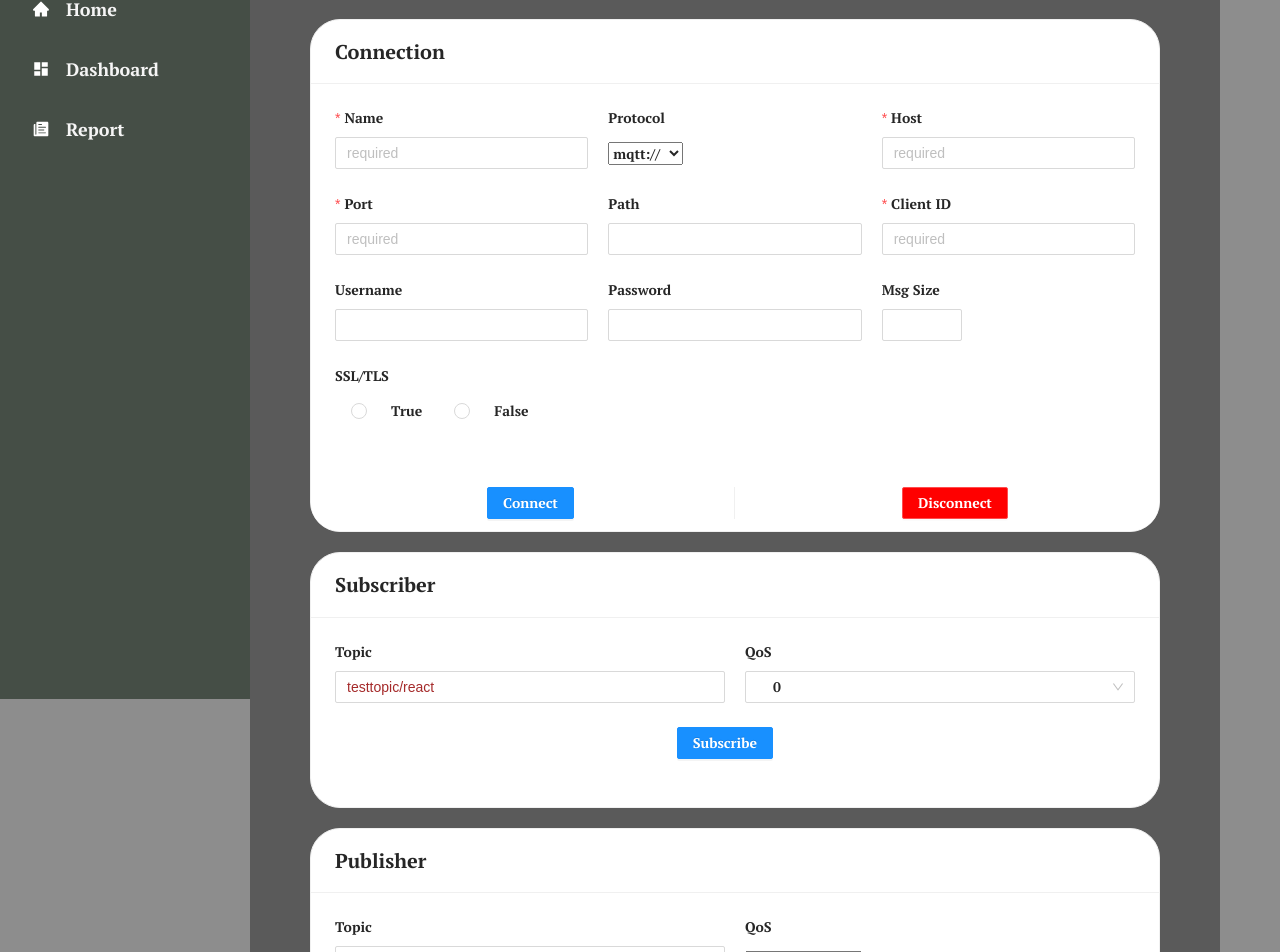
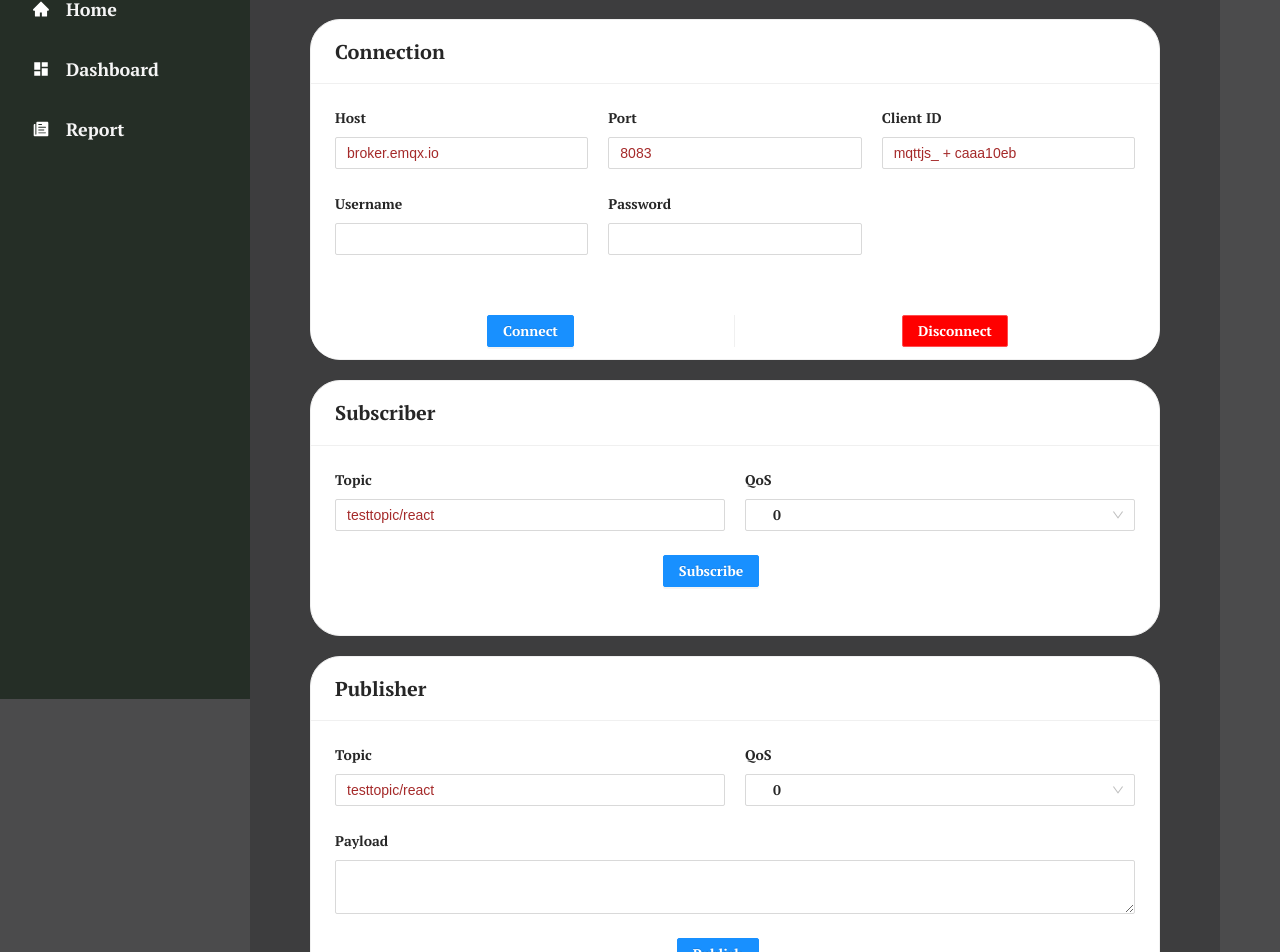
Before and after one commit to rexfordkode/IIoT-Dashboard, a React (Create React App) app in the folder client/: page /dashboard in a window 1280 px wide. Shown: the part 101-1053 px from the top of the page. Built offline with nearby package versions, Linux system fonts and the light colour scheme.

Commit message:
updated files

```diff
--- a/client/src/components/Hook/Connection.js
+++ b/client/src/components/Hook/Connection.js
@@ -1,149 +1,109 @@
-import React, { useState } from "react";
-import { Radio, Card, Button, Form, Input, Row, Col, InputNumber } from "antd";
+import React from "react";
+import { Card, Button, Form, Input, Row, Col } from "antd";
 
 const Connection = ({ connect, disconnect, connectBtn }) => {
-  const [state, setState] = useState({
-    name:'',
-    protocol: "mqtt://",
-    host: "",
-    port: "",
-    path: "",
-    clientId: "",
-    username: "",
-    password: "",
-    messageSize: 1,
-    ssl_tls: "",
-  });
-
-  const handleInputChange = (event) => {
-    setState({
-      ...state,
-      [event.target.name]: event.target.value,
-    });
+  const [form] = Form.useForm();
+  const record = {
+    host: 'broker.emqx.io',
+    clientId: `mqttjs_ + ${Math.random().toString(16).substr(2, 8)}`,
+    port: 8083,
+  };
+  const onFinish = (values) => {
+    const { host, clientId, port, username, password } = values;
+    const url = `ws://${host}:${port}/mqtt`;
+    const options = {
+      keepalive: 30,
+      protocolId: 'MQTT',
+      protocolVersion: 4,
+      clean: true,
+      reconnectPeriod: 1000,
+      connectTimeout: 30 * 1000,
+      will: {
+        topic: 'WillMsg',
+        payload: 'Connection Closed abnormally..!',
+        qos: 0,
+        retain: false
+      },
+      rejectUnauthorized: false
+    };
+    options.clientId = clientId;
+    options.username = username;
+    options.password = password;
+    connect(url, options);
   };
 
-  const handleSubmit = async () => {
-    if(state.name===''||state.host===''||state.clientId===''||state.port===''){
-      console.log('Good catch')
-      alert('All required fields must be filled')
-    }else{
-    try {
-      let result = await fetch("http://localhost:4000/", {
-        method: "post",
-        mode: "no-cors",
-        headers: {
-          Accept: "application/json",
-          "Content-type": "application/json",
-        },
-        body: JSON.stringify(state),
-      });
-      console.log(result);
-    } catch (e) {
-      console.log(e);
-    }
-    console.log(state);
-  }
+  const handleConnect = () => {
+    form.submit();
   };
 
-  const [form] = Form.useForm();
+  const handleDisconnect = () => {
+    disconnect();
+  };
 
   const ConnectionForm = (
     <Form
       layout="vertical"
       name="basic"
       form={form}
-      onChange={handleInputChange}
+      initialValues={record}
+      onFinish={onFinish}
     >
       <Row gutter={20}>
         <Col span={8}>
           <Form.Item
-            label="Name"
-            name="name"
-            required
+            label="Host"
+            name="host"
           >
-            <Input placeholder="required" required name="name" value={state.name} />
-          </Form.Item>
-        </Col>
-
-        <Col span={8}>
-          <Form.Item label="Protocol" name="protocol">
-            <select name="protocol" value={state.value}>
-              <option value="mqtt://">mqtt://</option>
-              <option value="mqtts://">mqtts://</option>
-              <option value="ws://">ws://</option>
-              <option value="wss://">wss://</option>
-            </select>
+            <Input />
           </Form.Item>
         </Col>
         <Col span={8}>
-          <Form.Item required label="Host" name="host">
-            <Input placeholder="required" required name="host" value={state.host} />
+          <Form.Item
+            label="Port"
+            name="port"
+          >
+            <Input />
           </Form.Item>
         </Col>
         <Col span={8}>
-          <Form.Item label="Port" required name="port">
-            <Input placeholder="required" required name="port" value={state.port} />
-          </Form.Item>
-        </Col>
-
-        <Col span={8}>
-          <Form.Item label="Path" name="path">
-            <Input name="path" value={state.path} />
-          </Form.Item>
-        </Col>
-
-        <Col span={8}>
-          <Form.Item label="Client ID" required name="clientId">
-            <Input placeholder="required" name="clientId" value={state.clientId} />
+          <Form.Item
+            label="Client ID"
+            name="clientId"
+          >
+            <Input />
           </Form.Item>
         </Col>
         <Col span={8}>
-          <Form.Item label="Username" name="username">
-            <Input required name="username" value={state.username} />
+          <Form.Item
+            label="Username"
+            name="username"
+          >
+            <Input />
           </Form.Item>
         </Col>
         <Col span={8}>
-          <Form.Item label="Password" name="password">
-            <Input id="password" name="password" value={state.password} />
-          </Form.Item>
-        </Col>
-        <Col span={8}>
-          <Form.Item label="Msg Size" name="message_size">
-            <InputNumber
-              name="messageSize"
-              min={1}
-              max={1000}
-              value={state.messageSize}
-            />
-          </Form.Item>
-        </Col>
-        <Col span={8}>
-          <Form.Item label="SSL/TLS" name="ssl_tls">
-            <Radio.Group value={state.ssl_tls} name="ssl_tls">
-              <Radio value="true">True</Radio>
-              <Radio value="false">False</Radio>
-            </Radio.Group>
+          <Form.Item
+            label="Password"
+            name="password"
+          >
+            <Input />
           </Form.Item>
         </Col>
       </Row>
     </Form>
-  );
+  )
 
   return (
     <Card
       title="Connection"
       actions={[
-        <Button type="primary" htmlType="submit" onClick={handleSubmit}>
-          {connectBtn}
-        </Button>,
-        <Button id="danger-button" danger>
-          Disconnect
-        </Button>,
+        <Button type="primary" onClick={handleConnect}>{connectBtn}</Button>,
+        <Button id="danger-button" danger onClick={handleDisconnect}>Disconnect</Button>
       ]}
     >
       {ConnectionForm}
     </Card>
   );
-};
+}
 
 export default Connection;
--- a/client/src/components/Hook/Publisher.js
+++ b/client/src/components/Hook/Publisher.js
@@ -1,48 +1,26 @@
-import React, { useState } from 'react';
-import { Card, Form, Input, Row, Col, Button} from 'antd';
+import React, { useContext } from 'react';
+import { Card, Form, Input, Row, Col, Button, Select } from 'antd';
+import { QosOption } from './index'
 
 const Publisher = ({ publish }) => {
   const [form] = Form.useForm();
-  const [state,setState] = useState({
-      topic : '',
-      qos : '0',
-      payload : '',
-  })
+  const qosOptions = useContext(QosOption);
 
-  const handleInputChange = (event) => {
-    setState({
-      ...state,
-      [event.target.name]: event.target.value,
-    });
+  const record = {
+    topic: 'testtopic/react',
+    qos: 0,
   };
 
-  const handleSubmit = async () => {
-    try {
-      let result = await fetch("http://localhost:4000/", {
-        method: "post",
-        mode: "no-cors",
-        headers: {
-          Accept: "application/json",
-          "Content-type": "application/json",
-        },
-        body: JSON.stringify(state),
-      });
-      console.log(result);
-    } catch (e) {
-      console.log(e);
-    }
-    console.log(state);
-  };
   const onFinish = (values) => {
     publish(values)
   };
 
   const PublishForm = (
-
     <Form
       layout="vertical"
       name="basic"
       form={form}
+      initialValues={record}
       onFinish={onFinish}
     >
       <Row gutter={20}>
@@ -51,7 +29,7 @@ const Publisher = ({ publish }) => {
             label="Topic"
             name="topic"
           >
-            <Input  name='topic' onChange={handleInputChange} value={state.topic} />
+            <Input />
           </Form.Item>
         </Col>
         <Col span={12}>
@@ -59,11 +37,7 @@ const Publisher = ({ publish }) => {
             label="QoS"
             name="qos"
           >
-            <select id="publisher-qos" name='qos' onChange={handleInputChange} value={state.qos}>
-            <option value={0}>0</option>
-            <option value={1}>1</option>
-            <option value={2}>2</option>
-            </select>
+            <Select options={qosOptions} />
           </Form.Item>
         </Col>
         <Col span={24}>
@@ -71,12 +45,12 @@ const Publisher = ({ publish }) => {
             label="Payload"
             name="payload"
           >
-            <Input.TextArea name='payload' value={state.payload} onChange={handleInputChange}/>
+            <Input.TextArea />
           </Form.Item>
         </Col>
-        <Col span={8} offset={8} style={{ textAlign: 'center' }}>
+        <Col span={8} offset={5} style={{ textAlign: 'right' }}>
           <Form.Item>
-            <Button type="primary" htmlType="submit" onClick={handleSubmit}>
+            <Button type="primary" htmlType="submit">
               Publish
             </Button>
           </Form.Item>
--- a/client/src/components/Hook/Subscriber.js
+++ b/client/src/components/Hook/Subscriber.js
@@ -1,13 +1,13 @@
-import React, { useContext } from 'react';
-import { Card, Form, Input, Row, Col, Button, Select } from 'antd';
-import { QosOption } from './index'
+import React, { useContext } from "react";
+import { Card, Form, Input, Row, Col, Button, Select } from "antd";
+import { QosOption } from "./index";
 
 const Subscriber = ({ sub, unSub, showUnsub }) => {
   const [form] = Form.useForm();
   const qosOptions = useContext(QosOption);
 
   const record = {
-    topic: 'testtopic/react',
+    topic: "testtopic/react",
     qos: 0,
   };
 
@@ -30,47 +30,38 @@ const Subscriber = ({ sub, unSub, showUnsub }) => {
     >
       <Row gutter={20}>
         <Col span={12}>
-          <Form.Item
-            label="Topic"
-            name="topic"
-          >
+          <Form.Item label="Topic" name="topic">
             <Input />
           </Form.Item>
         </Col>
         <Col span={12}>
-          <Form.Item
-            label="QoS"
-            name="qos"
-          >
+          <Form.Item label="QoS" name="qos">
             <Select options={qosOptions} />
           </Form.Item>
         </Col>
-        <Col span={8} offset={10} style={{ textAlign: 'left' }}>
+        <Col span={8} offset={5} style={{ textAlign: "right" }}>
           <Form.Item>
-            {  showUnsub ? null :
+            {showUnsub ? null : (
               <Button type="primary" htmlType="submit">
-              Subscribe
-            </Button>}
-            {
-              showUnsub ?
-                <Button type="danger" onClick={handleUnsub}>
-                  Unsubscribe
-                </Button>
-                : null
-            }
+                Subscribe
+              </Button>
+            )}
+            {showUnsub ? (
+              <Button
+                type="danger"
+                style={{ marginLeft: "10px" }}
+                onClick={handleUnsub}
+              >
+                Unsubscribe
+              </Button>
+            ) : null}
           </Form.Item>
         </Col>
       </Row>
     </Form>
-  )
+  );
 
-  return (
-    <Card
-      title="Subscriber"
-    >
-      {SubForm}
-    </Card>
-  );
-}
+  return <Card title="Subscriber">{SubForm}</Card>;
+};
 
 export default Subscriber;
--- a/client/src/components/NavBar.css
+++ b/client/src/components/NavBar.css
@@ -1,5 +1,5 @@
 .navbar {
-  background-color: rgba(7, 88, 102, 0.822);
+  background-color: rgb(7, 88, 102);
   height: 80px;
   display: flex;
   position: fixed;
--- a/client/src/pages/Dashboard.css
+++ b/client/src/pages/Dashboard.css
@@ -26,7 +26,7 @@
   }
 
 body {
-  background-color: #3333338e;
+  background-color: #1d1e1fcb;
 }
 .ant-input-number{
   max-width: 80px;
@@ -40,7 +40,7 @@ body {
 .ant-btn-dangerous span{
   margin-left: 0;
 }
-#publisher-qos{
+#publisher-qos,#subscriber-qos{
   width: 30%;
 }
 #password{
```
Also changed, not shown: client/src/pages/Home.css (line endings or trailing spaces), 2 other files (tests, documents, lock files or other folders).
